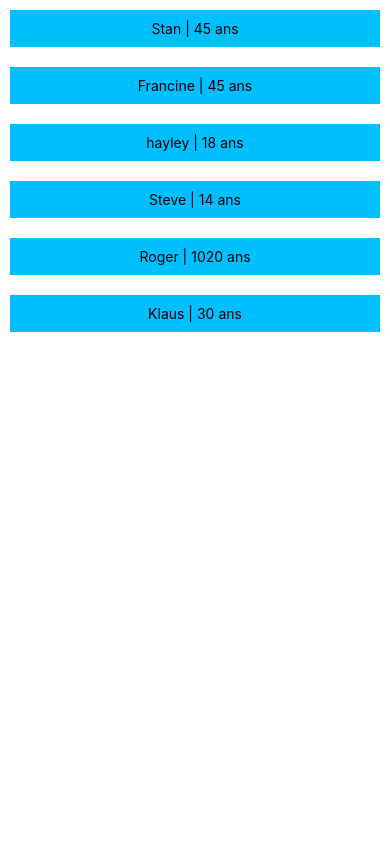
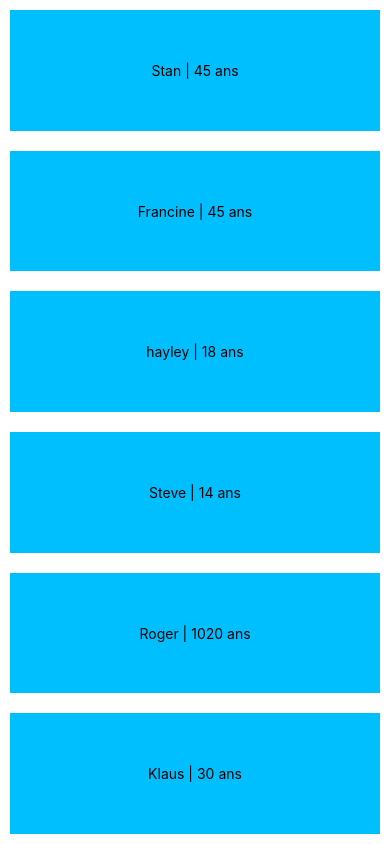
Before and after one commit to torea-patissier/ExosReactNative, a React Native app: screen / in a window 390 px wide. Built offline with nearby package versions, Linux system fonts and the light colour scheme.

Commit message:
Exo Utile pour flexGrow

```diff
--- a/App.js
+++ b/App.js
@@ -42,7 +42,7 @@ const styles = StyleSheet.create({
   container: {
     flex:1,
     alignItems:'stretch',
-    // justifyContent:'flex-end',
+    // justifyContent:'space-around',
 
   },
 
@@ -52,5 +52,6 @@ const styles = StyleSheet.create({
     alignItems:'center',
     margin:10,
     padding:10,
+    flexGrow:1, // Permet à l'élément enfant de s'étirer sur l'écran
   }
 });
```
